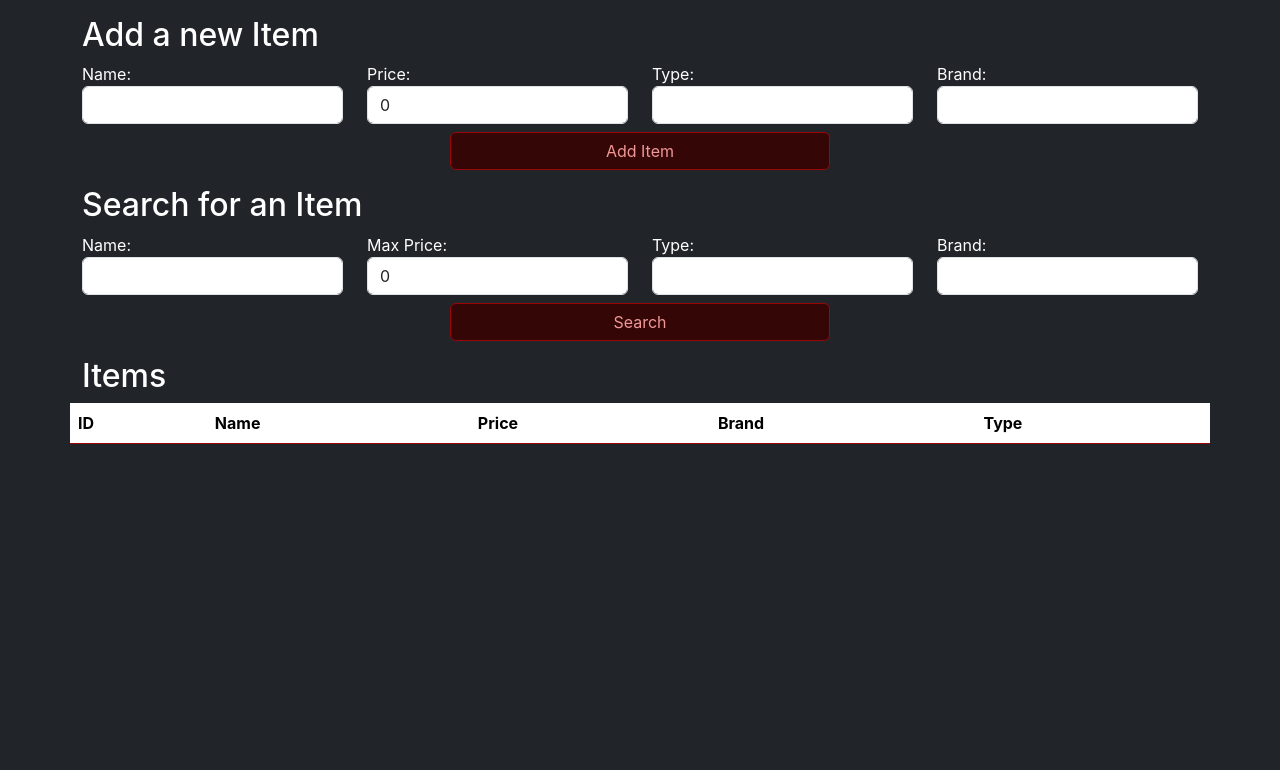
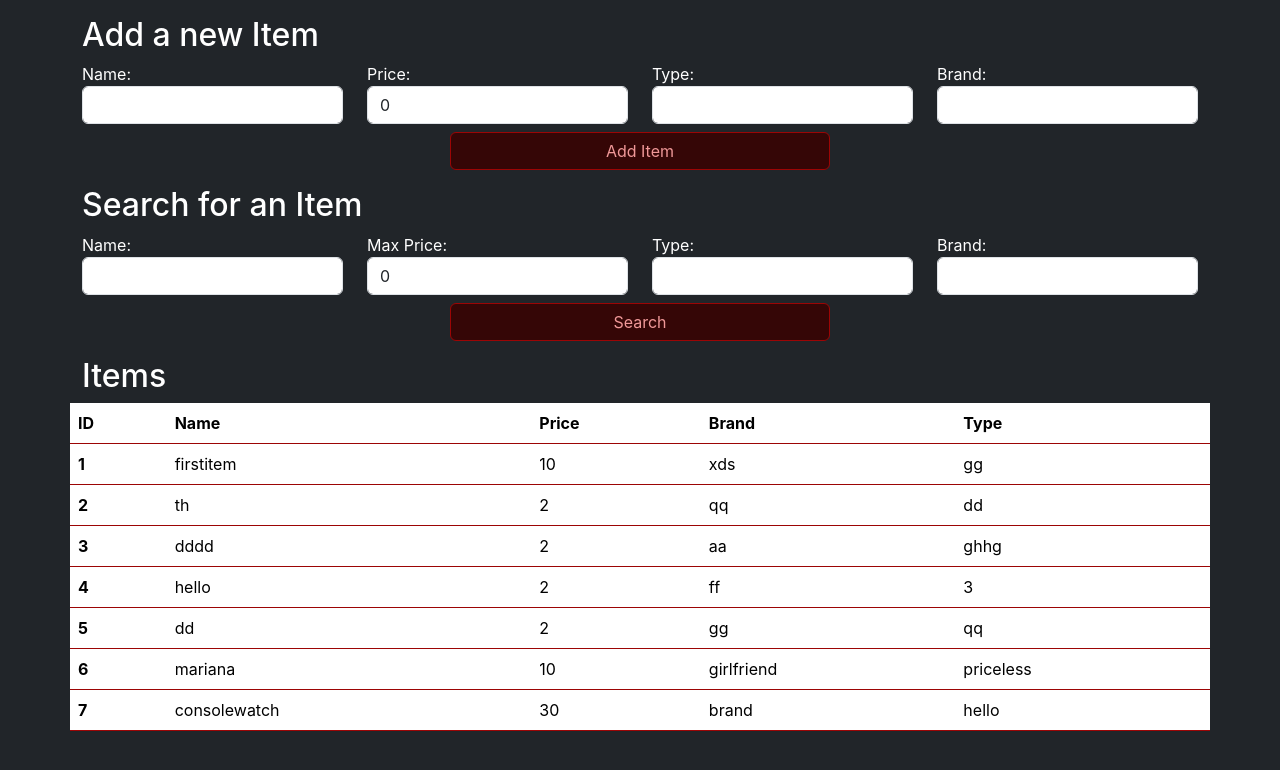
Before and after one commit to Peter-Mascherin/ReactInventoryManagementApp, a React (Create React App) app: page / in a window 1280 px wide. Shown: the top 770 px of the page. Built offline with nearby package versions, Linux system fonts and the light colour scheme; data requests are answered from the project's data file.

Commit message:
successfully used useEffect to connect grab items from db on start using useEffect

```diff
--- a/db.json
+++ b/db.json
@@ -20,6 +20,34 @@
       "type": "ghhg",
       "brand": "aa",
       "id": 3
+    },
+    {
+      "name": "hello",
+      "price": "2",
+      "type": "3",
+      "brand": "ff",
+      "id": 4
+    },
+    {
+      "name": "dd",
+      "price": "2",
+      "type": "qq",
+      "brand": "gg",
+      "id": 5
+    },
+    {
+      "name": "mariana",
+      "price": "10",
+      "type": "priceless",
+      "brand": "girlfriend",
+      "id": 6
+    },
+    {
+      "name": "consolewatch",
+      "price": "30",
+      "type": "hello",
+      "brand": "brand",
+      "id": 7
     }
   ]
 }
--- a/src/App.js
+++ b/src/App.js
@@ -1,12 +1,20 @@
 import "./App.css";
 import SeachBar from "./SearchBar";
-import { useState } from "react";
+import { useState, useEffect } from "react";
 import AddItem from "./AddItem";
 import ItemsDisplay from "./ItemsDisplay";
 
 function App() {
   const [filter, setFilters] = useState({});
   const [data, setData] = useState({ items: [] });
+
+  useEffect(() => {
+    fetch("http://localhost:3000/items")
+      .then((response) => response.json())
+      .then((data) => {
+        setData({ items: data });
+      });
+  }, []);
 
   const updateFilters = (searchParams) => {
     setFilters(searchParams);
```
Also changed, not shown: src/Class.js (added, +37 -0 lines).
